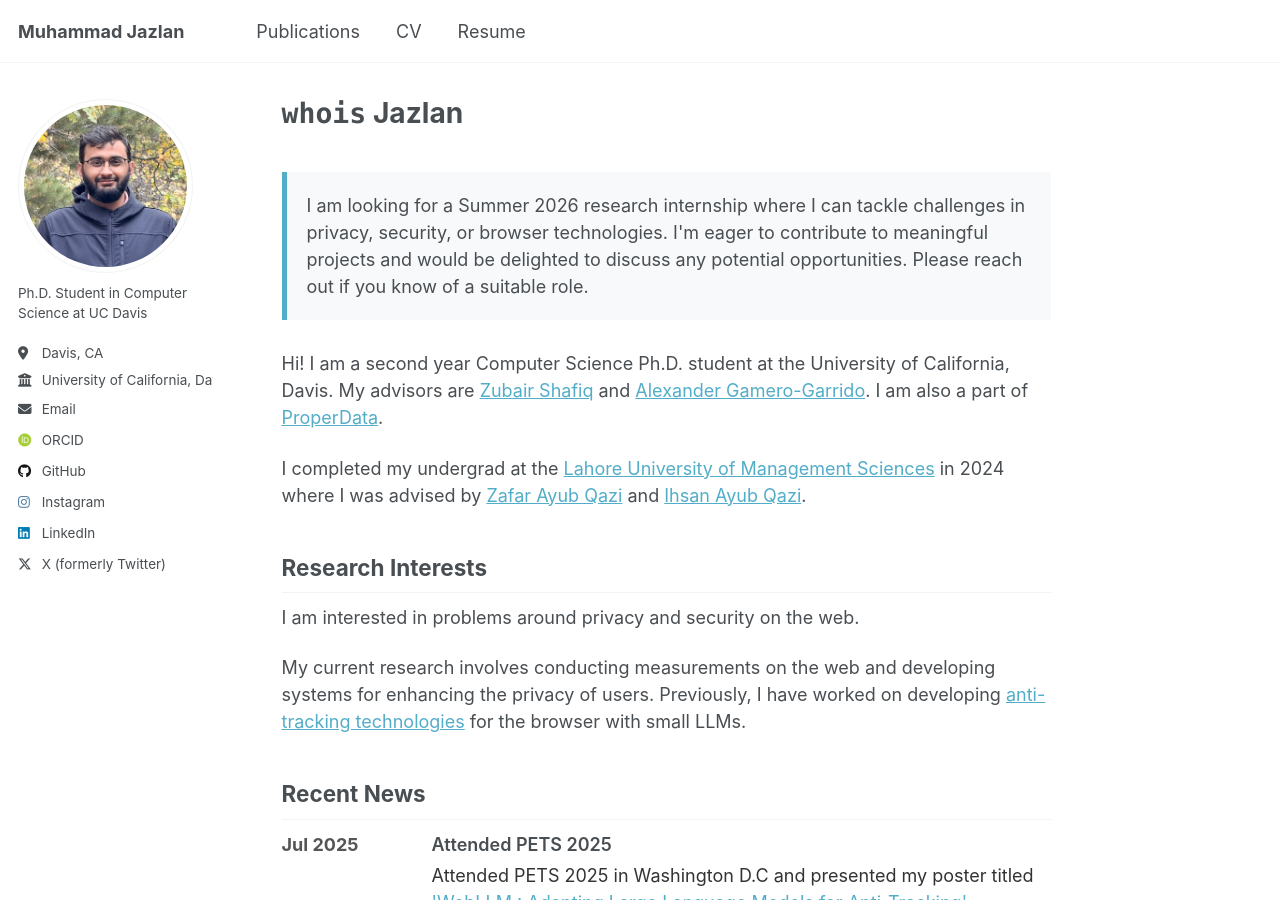
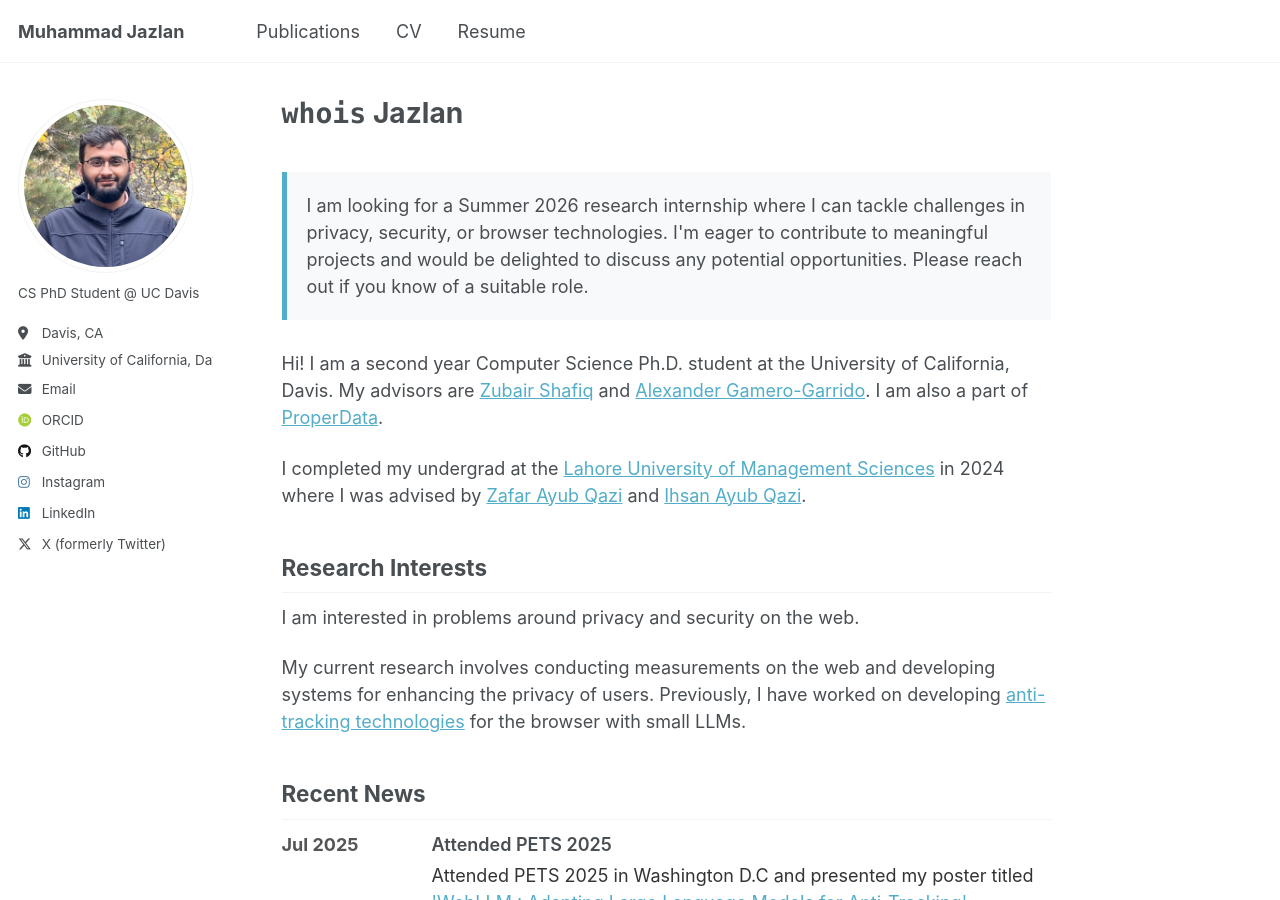
Before and after one commit to jazlan01/jazlan01.github.io, a Jekyll site: the page built from _pages/about.md, in a window 1280 px wide and 900 px high. Built offline with Jekyll 4.4.1, drawn with Linux system fonts in a browser that asks for light colours; some web fonts are replaced; a script that is not in the unit is left out.

Commit message:
Updated bio

```diff
--- a/_config.yml
+++ b/_config.yml
@@ -12,7 +12,7 @@ site_theme               : "default"
 title                    : "Muhammad Jazlan"
 title_separator          : "-"
 name                     : &name "Muhammad Jazlan"
-description              : &description "PhD Student in Computer Science at UC Davis"
+description              : &description "CS PhD Student @ UC Davis"
 url                      : https://jazlan01.github.io # the base hostname & protocol for your site e.g. "https://[your GitHub username].github.io" or if you already have some other page hosted on Github then use "https://[your GitHub username].github.io/[Your Repo Name]"
 baseurl                  : "" # the subpath of your site, e.g. "/blog"
 repository               : "jazlan01/jazlan01.github.io"
@@ -25,7 +25,7 @@ author:
   avatar           : "profile.jpeg"
   name             : ""
   pronouns         : # example: "she/her"
-  bio              : "Ph.D. Student in Computer Science at UC Davis"
+  bio              : "CS PhD Student @ UC Davis"
   location         : "Davis, CA"
   employer         : "University of California, Davis"
   uri              : # URL
```
